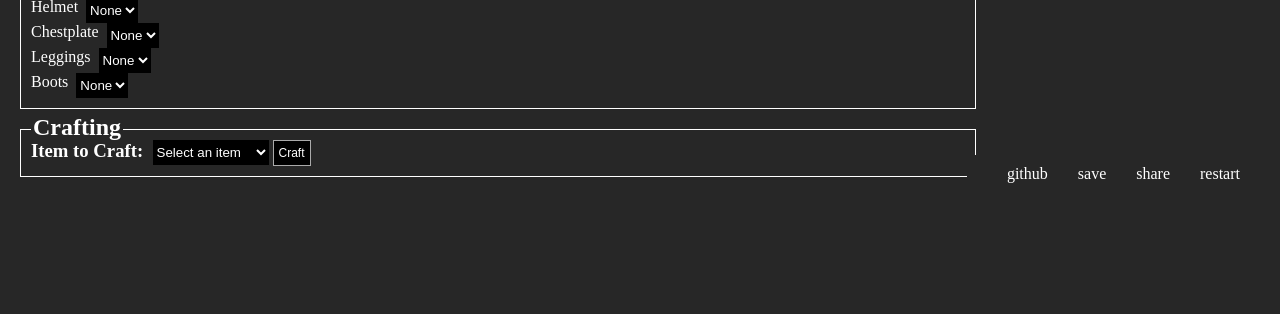
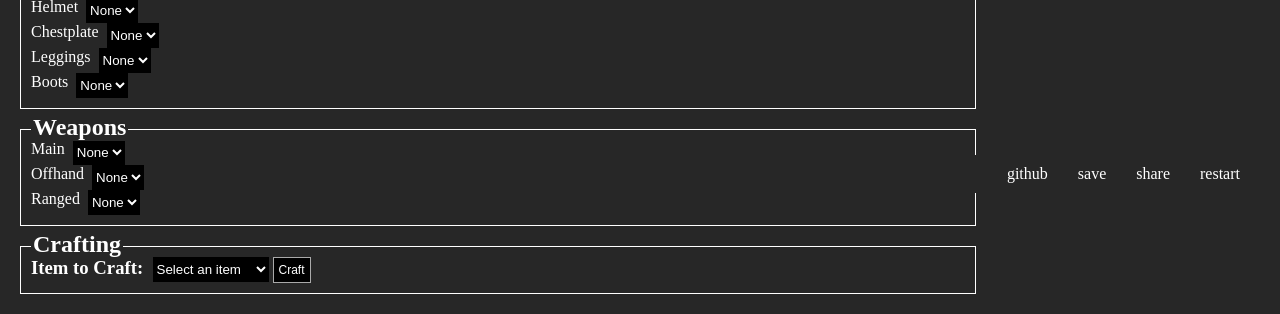
Before and after one commit to Winnrman/An-Empty-World, a plain HTML site: page index.html in a window 1280 px wide. Shown: the part 607-921 px from the top of the page. Before the commit the page ends 804 px from the top, so only its background shows below. Drawn offline with Linux system fonts and the light colour scheme.

Commit message:
added weapons section

```diff
--- a/index.html
+++ b/index.html
@@ -157,6 +157,31 @@
         </div>
     </div>
 
+    <div id="weaponsContainer" class="container">
+        <h2 class="header" id="weaponsHeader">Weapons</h2>
+        <div id="weapons">
+            <span style="display: inline-flex">
+                <p>Main &nbsp;</p>
+                <select id="weaponSelect">
+                    <option value="">None</option>
+                </select>
+            </span>
+            <br>
+            <span style="display: inline-flex">
+                <p>Offhand &nbsp;</p>
+                <select id="offhandSelect">
+                    <option value="">None</option>
+                </select>
+            </span>
+            <br>
+            <span style="display: inline-flex">
+                <p>Ranged &nbsp;</p>
+                <select id="rangedSelect">
+                    <option value="">None</option>
+                </select>
+        </div>
+    </div>
+
     <div id="craftingContainer" class="container">
         <h2 class="header" id="craftingHeader">Crafting</h2>
         <span style="display:  inline-flex; ">
--- a/js/main.js
+++ b/js/main.js
@@ -41,7 +41,7 @@ setInterval(function () {
 
 let clearMessageInterval = setInterval(function () {
     document.getElementById("messages").innerHTML = [];
-}, 15000);
+}, 15000); //clears messages every 15 seconds
 
 function checkLevelUnlocks() {
     if (level >= 2) {
--- a/js/store.js
+++ b/js/store.js
@@ -170,11 +170,11 @@ function sell(item) {
             }
             else if (inventory[i] == 'Diamond') {
                 inventory.splice(i, 1);
-                gold += 1000;
+                gold += 100;
             }
             else if (inventory[i] == "Emerald") {
                 inventory.splice(i, 1);
-                gold += 300;
+                gold += 30;
             }
             else if (inventory[i] == "Copper") {
                 inventory.splice(i, 1);
@@ -186,11 +186,11 @@ function sell(item) {
             }
             else if (inventory[i] == "Silver") {
                 inventory.splice(i, 1);
-                gold += 150;
+                gold += 50;
             }
             else if (inventory[i] == "Ruby") {
                 inventory.splice(i, 1);
-                gold += 600;
+                gold += 60;
             }
         }
     }
```
